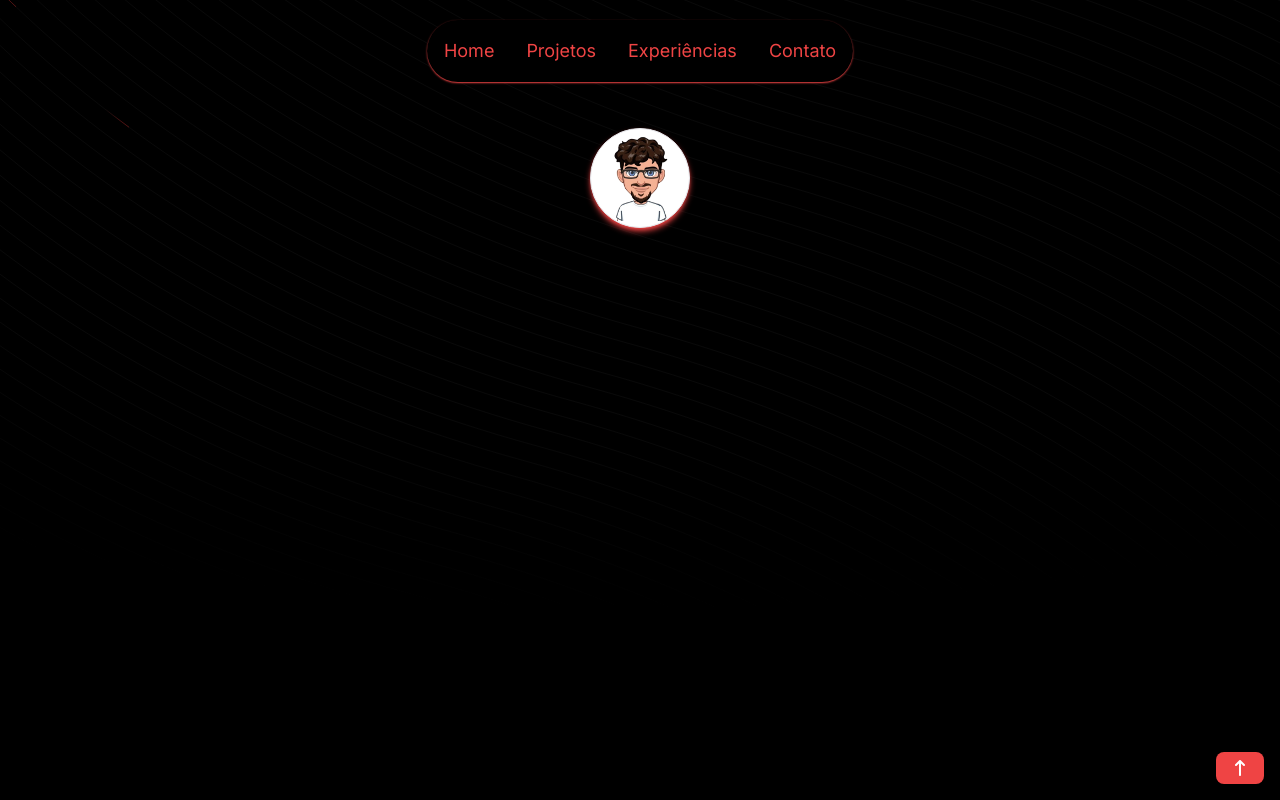
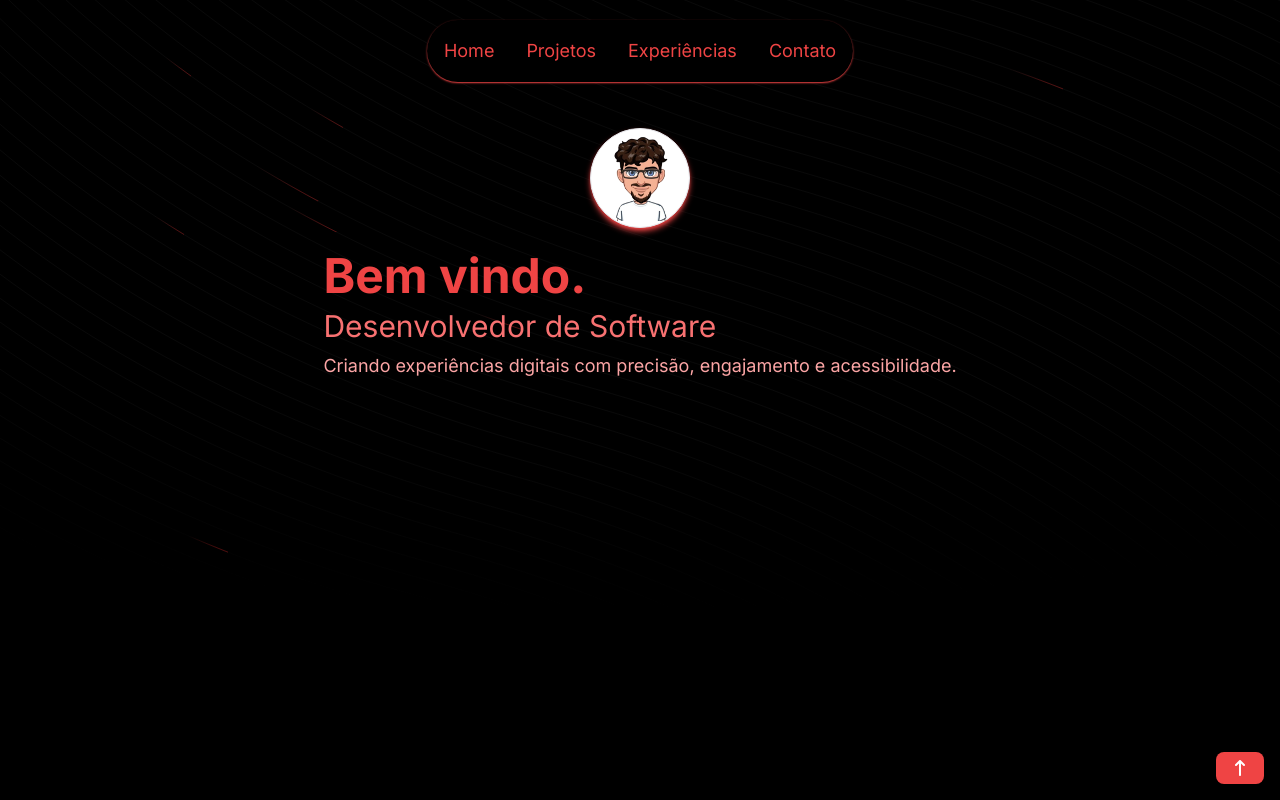
Before and after one commit to matheus98rocha/portfolio-website, a Next.js app: page / in a window 1280 px wide. Shown: the top 800 px of the page. Built offline with nearby package versions, Linux system fonts and the light colour scheme.

Commit message:
feat: adição texto tela inicial

```diff
--- a/src/app/layout.tsx
+++ b/src/app/layout.tsx
@@ -1,22 +1,31 @@
-import type { Metadata } from "next";
-import { Inter } from "next/font/google";
-import "./globals.css";
+import type { Metadata } from 'next'
+import { Inter } from 'next/font/google'
+import './globals.css'
+import { BackgroundBeams } from '@/components/ui/background-beams/background-beams'
+import { FloatingNav } from '@/components/ui/floating-nav/floating-nav'
+import { routes } from '@/constants/routes'
 
-const inter = Inter({ subsets: ["latin"] });
+const inter = Inter({ subsets: ['latin'] })
 
 export const metadata: Metadata = {
-  title: "Create Next App",
-  description: "Generated by create next app",
-};
+  title: 'Create Next App',
+  description: 'Generated by create next app'
+}
 
 export default function RootLayout({
-  children,
+  children
 }: Readonly<{
-  children: React.ReactNode;
+  children: React.ReactNode
 }>) {
   return (
-    <html lang="en">
-      <body className={inter.className}>{children}</body>
+    <html lang='en'>
+      <body className={`${inter.className} bg-black`}>
+        <div className='flex h-screen flex-col items-center justify-start bg-black scroll-smooth'>
+          <BackgroundBeams />
+          <FloatingNav navItems={routes} />
+          {children}
+        </div>
+      </body>
     </html>
-  );
+  )
 }
--- a/src/app/page.tsx
+++ b/src/app/page.tsx
@@ -1,18 +1,16 @@
-import { BackgroundBeams } from '@/components/ui/background-beams/background-beams'
-import { FloatingNav } from '@/components/ui/floating-nav/floating-nav'
 import HomeContainer from '@/components/ui/home-container/home-container'
 import ScrollBackTop from '@/components/ui/scroll-back-top/scroll-back-top'
-import { routes } from '@/constants/routes'
 
 export default function Home() {
   return (
-    <div className='flex h-[1000px] flex-col items-center justify-start bg-black'>
-      <BackgroundBeams />
-      <FloatingNav navItems={routes} className='dark:' />
-      <div className='container z-10 mt-32'>
-        <HomeContainer id='home' />
+    <>
+      <div className='container z-10 mt-32 h-screen'>
+        <div id='home'>
+          <HomeContainer />
+        </div>
+        <div className='h-[10000px]'></div>
+        <ScrollBackTop />
       </div>
-      <ScrollBackTop />
-    </div>
+    </>
   )
 }
--- a/src/components/ui/background-beams/background-beams.tsx
+++ b/src/components/ui/background-beams/background-beams.tsx
@@ -60,7 +60,7 @@ export const BackgroundBeams = React.memo(
     return (
       <div
         className={cn(
-          'z-0 absolute  inset-0 flex h-full  w-full items-center justify-center [mask-repeat:no-repeat] [mask-size:40px]',
+          'z-0 absolute inset-0 flex h-screen w-full items-center justify-center [mask-repeat:no-repeat] [mask-size:40px]',
           className
         )}
       >
--- a/src/components/ui/floating-nav/use-floating-nav.ts
+++ b/src/components/ui/floating-nav/use-floating-nav.ts
@@ -15,7 +15,7 @@ export const useFloatingNav = () => {
     if (typeof current === 'number') {
       let direction = current! - scrollYProgress.getPrevious()!
 
-      if (scrollYProgress.get() < 0.0) {
+      if (scrollYProgress.get() > 0.0) {
         setIsFullWidth(false)
       } else {
         if (direction < 0) {
--- a/src/components/ui/home-container/home-container.tsx
+++ b/src/components/ui/home-container/home-container.tsx
@@ -8,11 +8,7 @@ import profile from '../../../../assets/profile.png'
 
 import { motion, AnimatePresence } from 'framer-motion'
 
-type HomeContainerProps = {
-  id: string
-}
-
-function HomeContainer({ id }: HomeContainerProps) {
+function HomeContainer() {
   const [isHoveredImage, setIsHoveredImage] = useState<boolean>(false)
   return (
     <div
@@ -59,7 +55,14 @@ function HomeContainer({ id }: HomeContainerProps) {
           )}
         </motion.div>
       </AnimatePresence>
-      <div className='flex flex-col flex-wrap items-start justify-center'></div>
+      <div className='flex flex-col flex-wrap items-start justify-center gap-2'>
+        <h1 className='text-5xl font-bold text-red-500'>Bem vindo.</h1>
+        <h2 className='text-3xl text-red-400'>Desenvolvedor de Software</h2>
+        <h3 className='text-lg text-red-300'>
+          Criando experiências digitais com precisão, engajamento e
+          acessibilidade.
+        </h3>
+      </div>
     </div>
   )
 }
```
